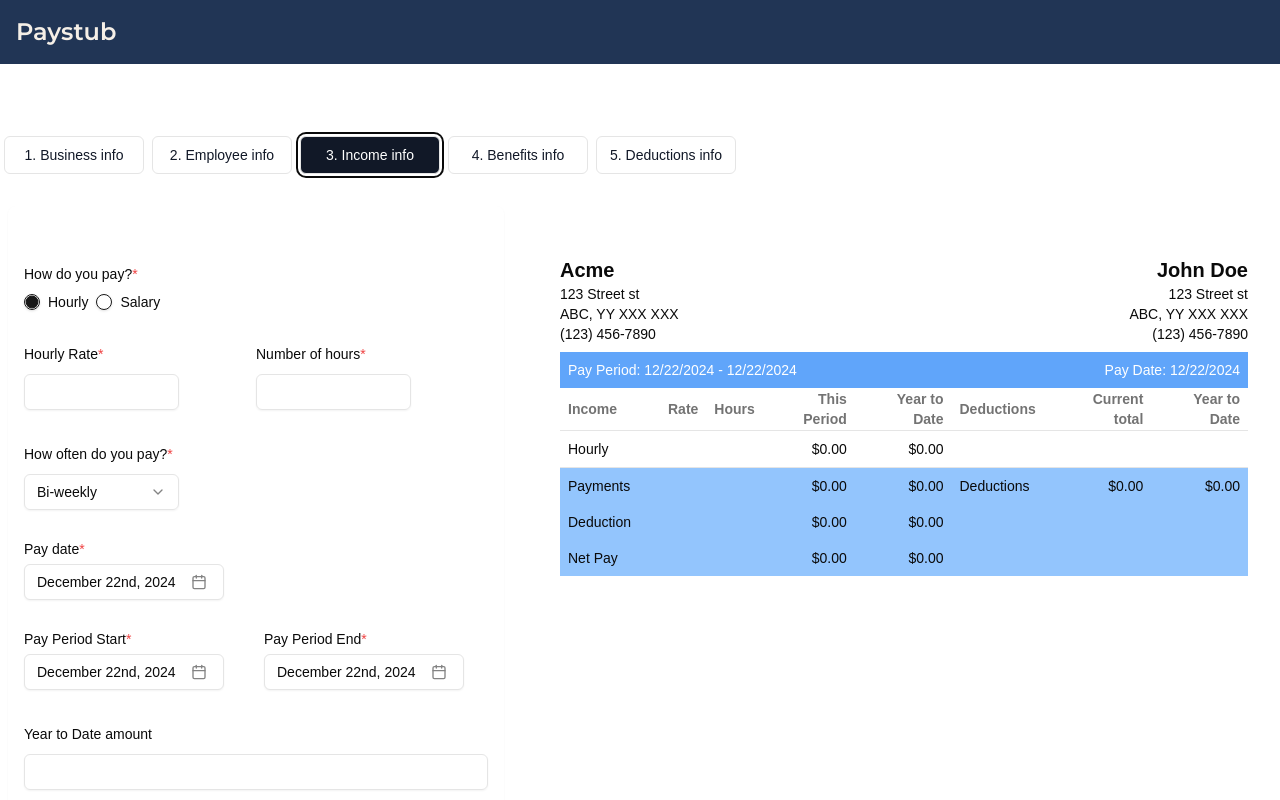
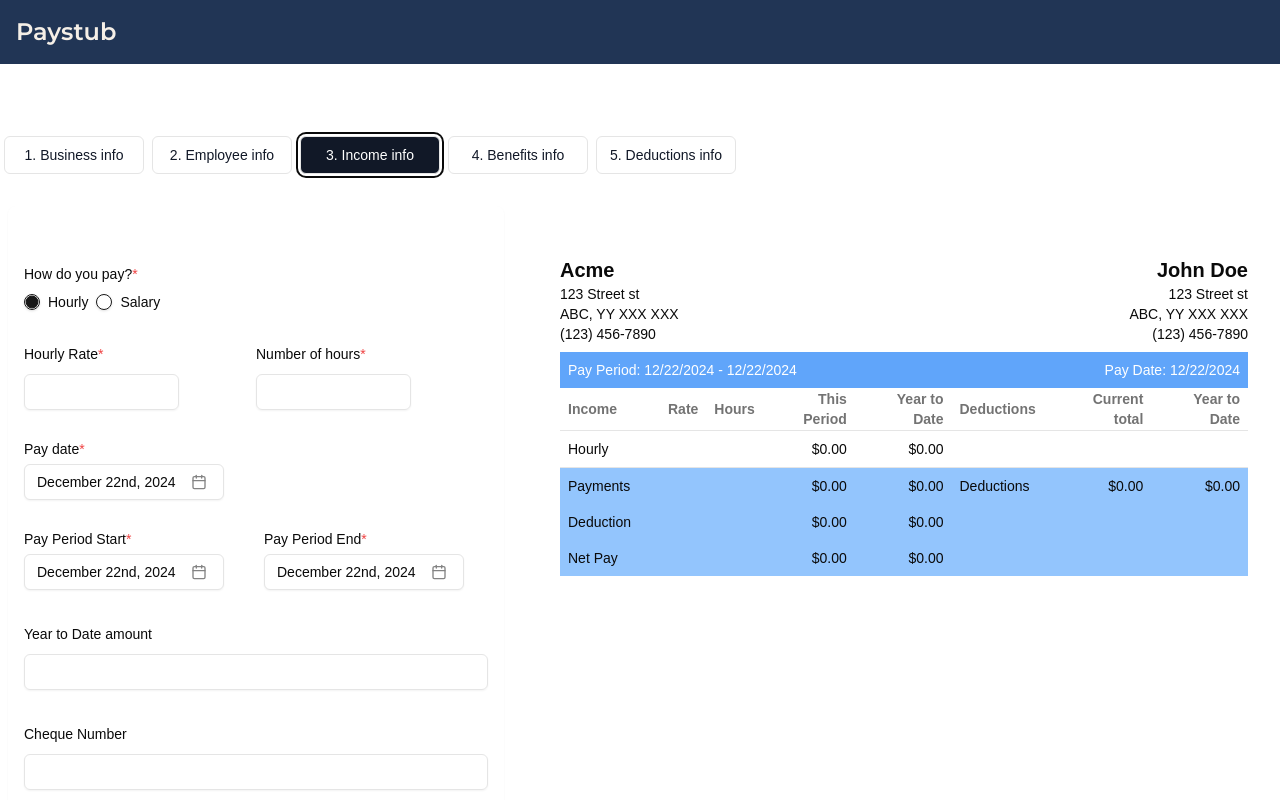
Before and after one commit to congdv/simplepaystub, a Next.js app: page / in a window 1280 px wide. Both pictures are taken after a click on the tab "3. Income info". Built offline with nearby package versions, Linux system fonts and the light colour scheme.

Commit message:
Hide the payment period option

```diff
--- a/src/components/sections/payment-section.tsx
+++ b/src/components/sections/payment-section.tsx
@@ -137,7 +137,7 @@
             </div>
           </div>
         )}
-        <div className="grid grid-cols-12">
+        {/* <div className="grid grid-cols-12">
           <div className="col-span-4">
             <FormField
               control={form.control}
@@ -167,7 +167,7 @@
               )}
             />
           </div>
-        </div>
+        </div> */}
         <FormField
           control={form.control}
           name="payment.date"
```
